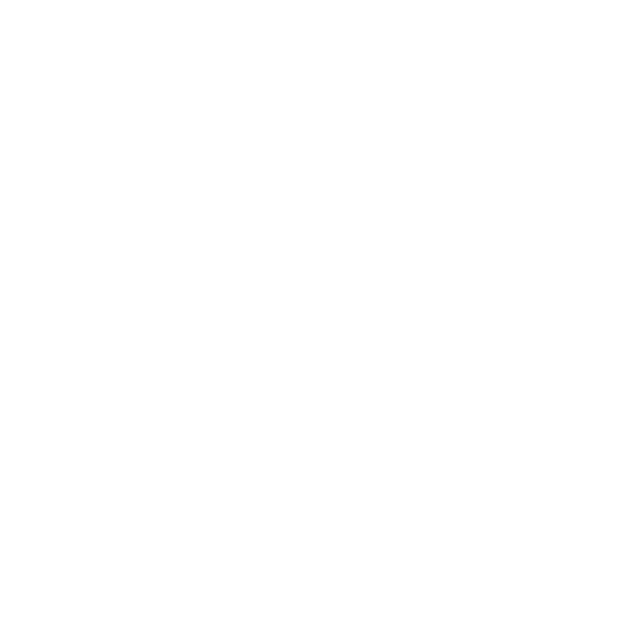
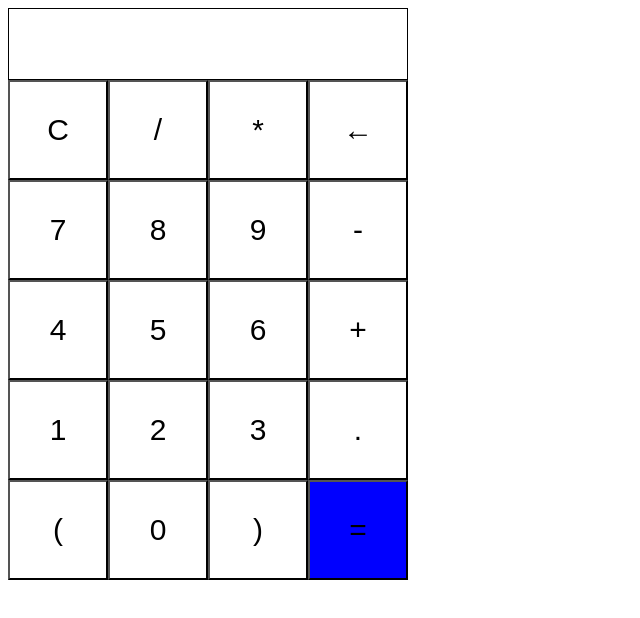
Before and after one commit to acciojob/calculator-js-2-dahalerohit, a website: page main.html in a window 1280 px wide. Shown: the whole page, without its empty margins (0-640 px from the left). Drawn offline with Linux system fonts and the light colour scheme.

Commit message:
created a submission

```diff
--- a/main.html
+++ b/main.html
@@ -10,6 +10,37 @@
   <body>
     <!-- Write yout code here -->
 
+	  <div id="calcutt">
+        <div id="display">
+
+        </div>
+        <div id="calculate">
+            <button class="btn" id="c">C</button>
+            <button class="btn" id="divi">/</button>
+            <button class="btn" id="*">*</button>
+            <button class="btn" id="back">←</button>
+            <button class="btn" id="7">7</button>
+            <button class="btn" id="8">8</button>
+            <button class="btn" id="9">9</button>
+            <button class="btn" id="-">-</button>
+            <button class="btn" id="4">4</button>
+            <button class="btn" id="5">5</button>
+            <button class="btn" id="6">6</button>
+            <button class="btn" id="plus">+</button>
+            <button class="btn" id="1">1</button>
+            <button class="btn" id="2">2</button>
+            <button class="btn" id="3">3</button>
+            <button class="btn" id="dots">.</button>
+            <button class="btn" id="op">(</button>
+            <button class="btn" id="zero">0</button>
+            <button class="btn" id="cl">)</button>
+            <button class="btn" id="equal">=</button>
+
+        </div>
+    </div>
+
+
+
     <script src="script.js"></script>
   </body>
 </html>
--- a/script.js
+++ b/script.js
@@ -1 +1,26 @@
-//your JS code here. If required.
+const buttons = document.querySelectorAll(".btn");
+const display = document.querySelector("#display");
+
+buttons.forEach(btn => {
+  btn.addEventListener("click", () => {
+    const id = btn.id;
+    const value = btn.innerText;
+
+    if (id === "c") {
+      display.innerText = "";
+    }
+    else if (id === "back") {
+      display.innerText = display.innerText.slice(0, -1);
+    }
+    else if (id === "equal") {
+      try {
+        display.innerText = eval(display.innerText);
+      } catch {
+        display.innerText = "Error";
+      }
+    }
+    else {
+      display.innerText += value;
+    }
+  });
+});
--- a/styles.css
+++ b/styles.css
@@ -1 +1,28 @@
-/*  your css code here. If applicable */
+
+#calculate{
+    display: grid;
+    grid-template-columns:  repeat(4,100px);
+    grid-template-rows:  repeat(5,100px);
+
+}
+button{
+    background-color: white;
+    font-size: 30px;
+}
+button:hover{
+    background-color: darkgray;
+}
+#equal{
+    background-color: blue;
+}
+
+
+#display{
+    background-color: white;
+    border: 1px solid black;
+    width: 398px;
+    height: 70px;
+    font-size: 45px;
+    text-align: right;
+
+}
```
